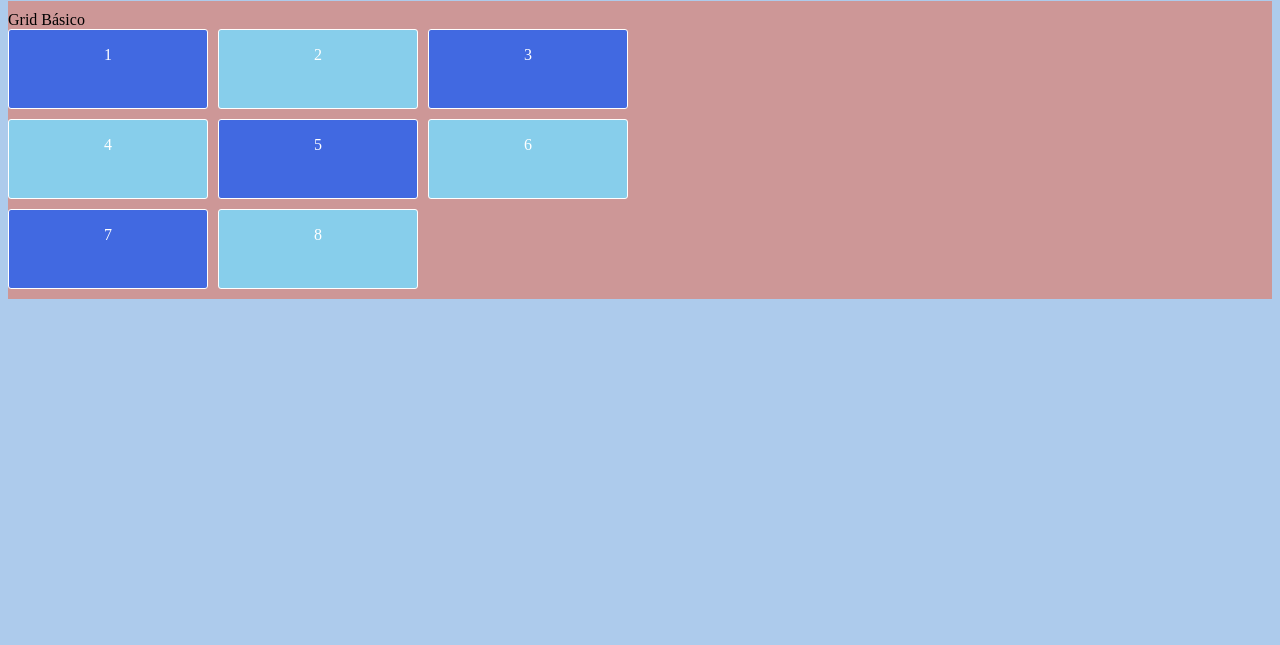
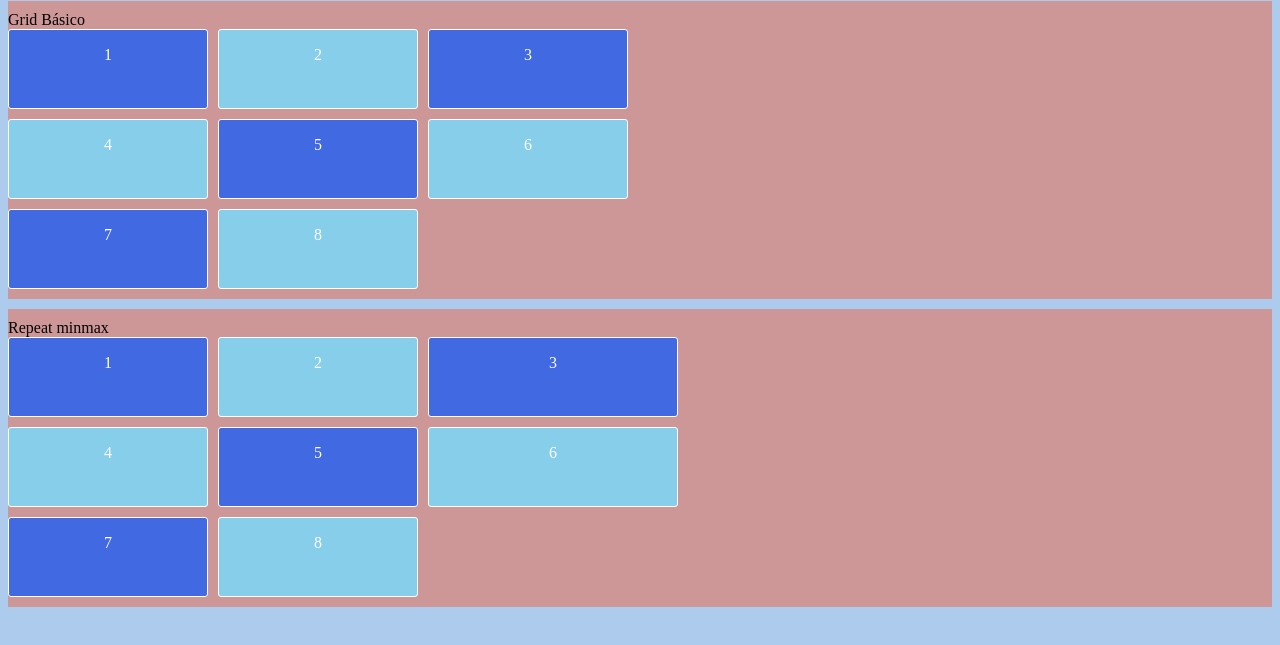
Before and after one commit to tindao02/explorer, a plain HTML site: page Grid/index.html in a window 1280 px wide. Shown: the part 79-724 px from the top of the page. Drawn offline with Linux system fonts and the light colour scheme.

Commit message:
repeat minmax

```diff
--- a/Grid/index.html
+++ b/Grid/index.html
@@ -24,5 +24,19 @@
         </div>
     </section>
 
+    <section>
+        Repeat minmax
+        <div class="container repeat-minmax">
+            <div>1</div>
+            <div>2</div>
+            <div>3</div>
+            <div>4</div>
+            <div>5</div>
+            <div>6</div>
+            <div>7</div>
+            <div>8</div>
+        </div>
+    </section>
+
 </body>
 </html>
--- a/Grid/style.css
+++ b/Grid/style.css
@@ -9,12 +9,16 @@ section {
     padding: 10px 0;
 }
 
+section + section {
+    margin-top: 10px;
+}
+
 .container > div {
     background-color: royalblue;
     border-radius: 3px;
     border: 1px solid #fff;
     color: #fff;
-    padding: 1rem;
+    padding: 1rem 0;
     text-align: center;
     transition: all 150ms ease;
 }
@@ -42,3 +46,11 @@ section {
     row-gap: 25px; */
     gap: 10px;
 }
+
+.repeat-minmax {
+    display: grid;
+    /* grid-template-columns: repeat(2, 200px) 50px; */
+    grid-template-columns: repeat(2, 200px) minmax(50px, 250px);
+    grid-auto-rows: 80px;
+    gap: 10px;
+}
```
